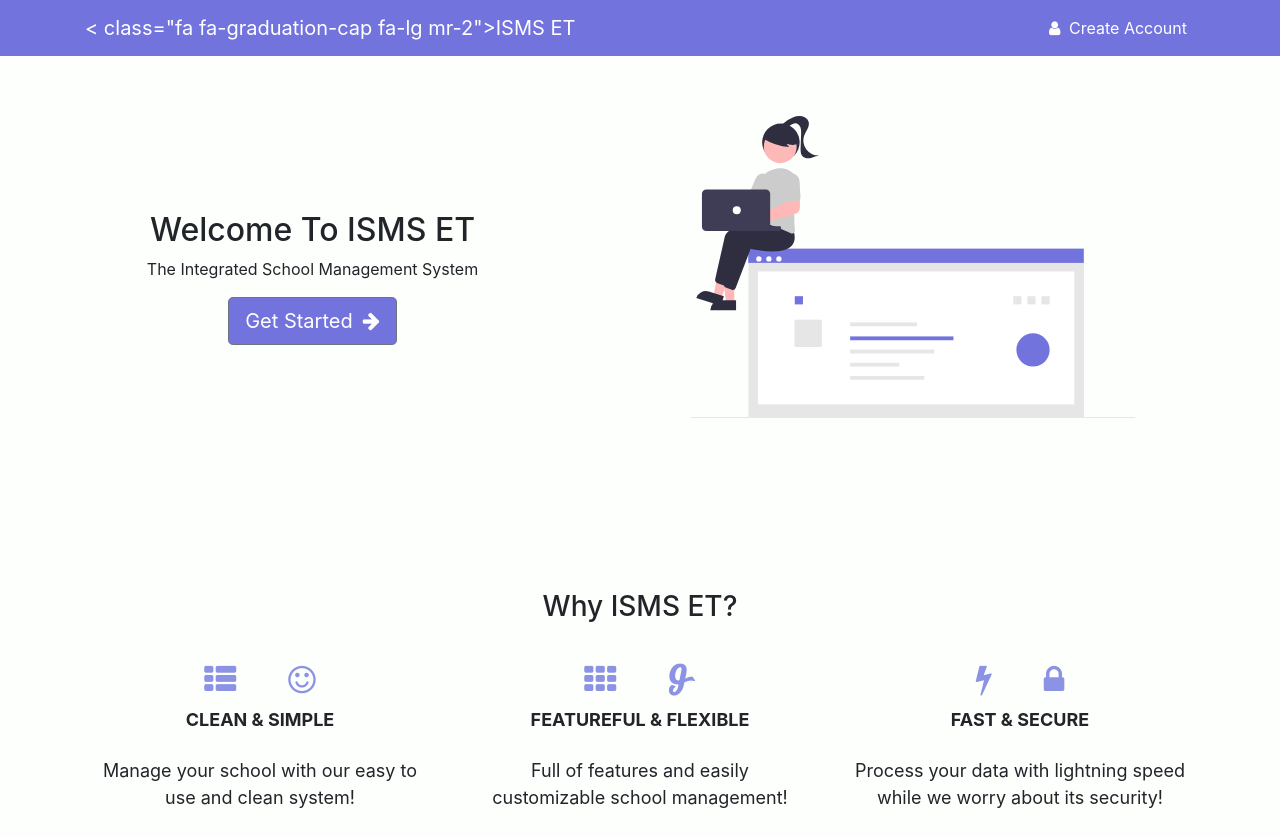
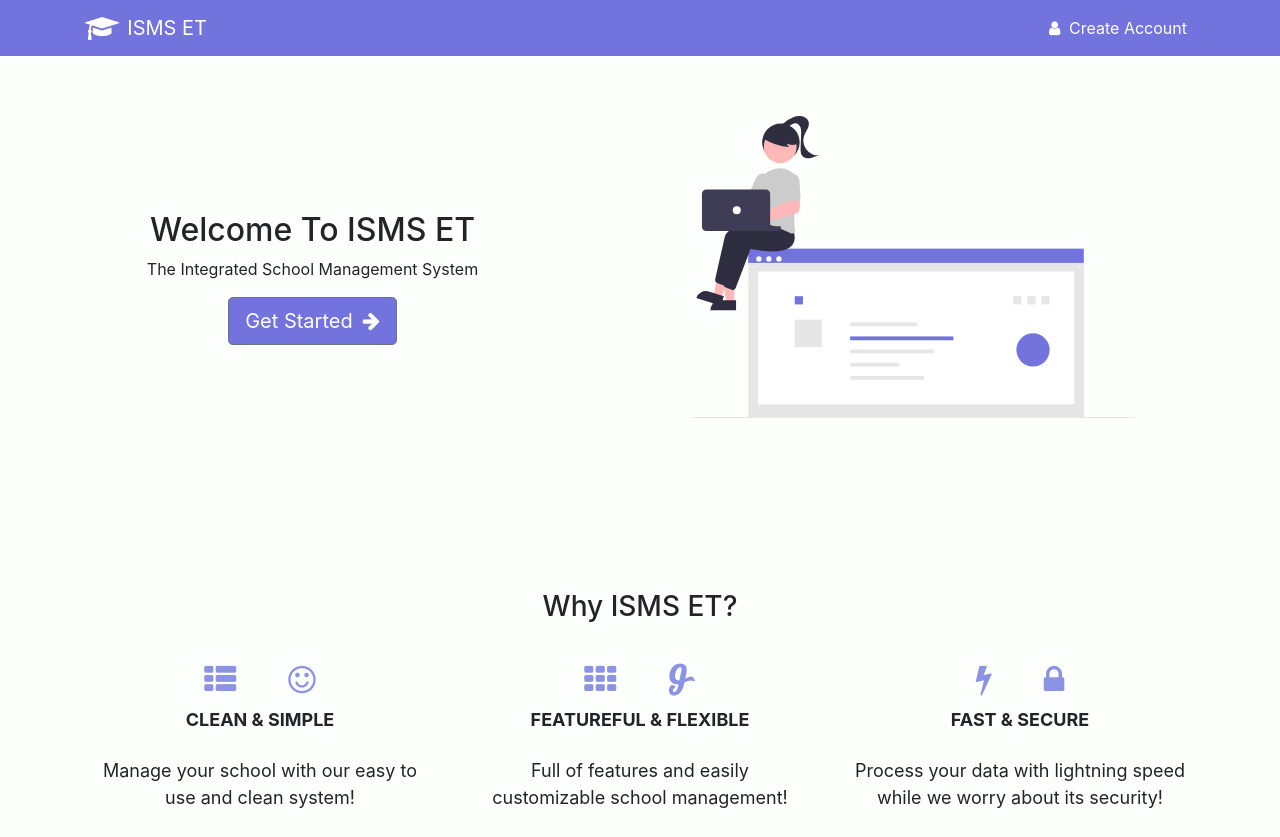
Before and after one commit to jemxz/isms.et, a plain HTML site: page index.html in a window 1280 px wide. Shown: the top 837 px of the page. Drawn offline with Linux system fonts and the light colour scheme.

Commit message:
Update index.html
modified i

```diff
--- a/index.html
+++ b/index.html
@@ -260,7 +260,7 @@
 
     <nav class="navbar navbar-expand-lg navbar-light zero_pad_sandwich">
         <div class="container">
-            <a class="navbar-brand text-white" href="#">< class="fa fa-graduation-cap fa-lg mr-2"></i>ISMS ET</a>
+            <a class="navbar-brand text-white" href="#"><i class="fa fa-graduation-cap fa-lg mr-2"></i>ISMS ET</a>
             <table style="border: 0px;">
                 <tbody>
 
```
